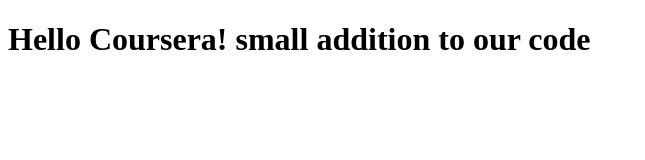
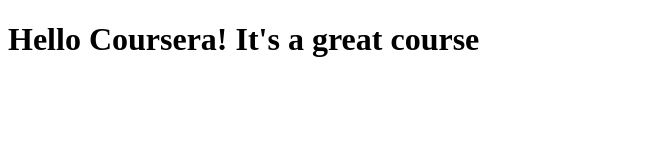
Before and after one commit to 09Farhan/coursera-test, a plain HTML site: page site/index.html in a window 1280 px wide. Shown: the whole page, without its empty margins (0-645 px from the left). Drawn offline with Linux system fonts and the light colour scheme.

Commit message:
small change in the code

```diff
--- a/site/index.html
+++ b/site/index.html
@@ -6,7 +6,7 @@
 	<title>Hello Coursera</title>
 </head>
 <body>
-	<h1>Hello Coursera! small addition to our code</h1>
+	<h1>Hello Coursera! It's a great course</h1>
 
 </body>
 </html>
```
